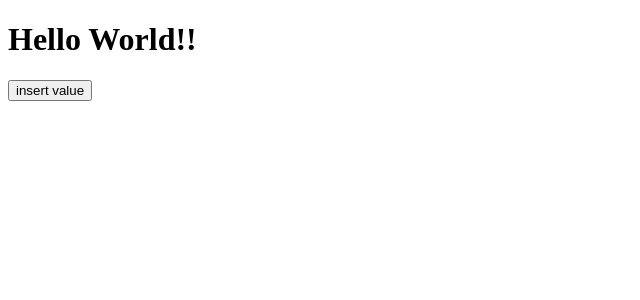
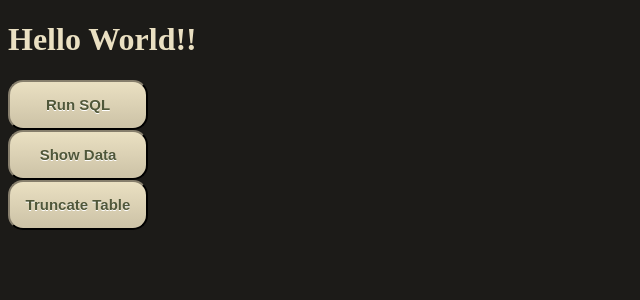
Before and after one commit to Fastnt-Rosmarin/GPTeam, a PHP site: page /php/test.php in a window 1280 px wide. Shown: the top 300 px of the page, without its empty margins (0-640 px from the left). Run offline with PHP 8.4, Linux system fonts and the light colour scheme.

Commit message:
Тестирование взаимодействия с БД +

```diff
--- a/php/db_connect.php
+++ b/php/db_connect.php
@@ -6,7 +6,8 @@ $db_user = 'root';
 $db_name = 'gpteam';
 
 $conn = new mysqli($db_host, $db_user, '', $db_name);
-
+mysqli_report(MYSQLI_REPORT_ERROR | MYSQLI_REPORT_STRICT);
+// Check connection
     if ($conn->connect_error) {
         die("Connection failed: " . $conn->connect_error);
     }
--- a/php/test.php
+++ b/php/test.php
@@ -1,22 +1,44 @@
+<?php
+    session_start();
+    include './db_connect.php';
+?>
 <!DOCTYPE html>
 <html lang="en">
 <head>
     <meta charset="UTF-8">
     <meta name="viewport" content="width=device-width, initial-scale=1.0">
+    <link rel="stylesheet" href="../style/style.css">
     <title>Document</title>
 </head>
 <body>
     <h1>Hello World!!</h1>
-    <button id="button">insert value</button>
-    <table id="users_table">
-        <!-- The table will be populated by the getUsers() function -->
-    </table>
+    <form method="POST">
+        <button type="submit" name="generate" class="buttonClass">Run SQL</button>
+        <button type="submit" name="select" class="buttonClass">Show Data</button>
+        <button type="submit" name="truncate" class="buttonClass">Truncate Table</button>
+    </form>
     <?php
-        session_start();
-        include './db_connect.php';
+        if(isset($_POST['generate'])) {
+            $value = rand(5, 15);
+            $value1 = rand(5, 15);
+            $sql = "INSERT INTO test (login, pass) VALUES ($value, $value1)";
+            mysqli_query($conn, $sql);
+        }
+        if(isset($_POST['select'])) {
+            $sql = "SELECT * FROM test";
+            $result = mysqli_query($conn, $sql);
+
+            while($row = mysqli_fetch_assoc($result)) {
+                echo "Login: " . $row['login'] . " - Password: " . $row['pass'] . "<br>";
+            }
+        }
+        if(isset($_POST['truncate'])) {
+            $sql = "TRUNCATE TABLE test";
+            mysqli_query($conn, $sql);
+        }
+    ?>
 
 
-    ?>
     <script src="../js/script.js">
 </body>
 </html>
--- a/style/style.css
+++ b/style/style.css
@@ -1 +1,34 @@
-/*# sourceMappingURL=style.css.map */
+html {
+  background-color: #1c1b18;
+  color: #eae0c2;
+}
+
+.buttonClass {
+  display: flex;
+  align-items: center;
+  justify-content: center;
+  font-size: 15px;
+  font-family: Arial;
+  width: 140px;
+  height: 50px;
+  border-width: 2px;
+  color: #505739;
+  border-color: #333029;
+  font-weight: bold;
+  border-top-left-radius: 15px;
+  border-top-right-radius: 15px;
+  border-bottom-left-radius: 15px;
+  border-bottom-right-radius: 15px;
+  box-shadow: 0px 1px 0px 0px #1c1b18;
+  text-shadow: 0px 1px 0px #ffffff;
+  background: linear-gradient(#eae0c2, #ccc2a6);
+}
+
+.buttonClass:hover {
+  background: linear-gradient(#ccc2a6, #eae0c2);
+}
+
+.buttonClass:active {
+  width: 130px;
+  height: 45px;
+}/*# sourceMappingURL=style.css.map */
--- a/style/style.scss
+++ b/style/style.scss
@@ -0,0 +1,32 @@
+html {
+  background-color: #1c1b18;
+  color: #eae0c2;
+}
+.buttonClass {
+  display: flex;
+  align-items: center;
+  justify-content: center;
+  font-size: 15px;
+  font-family: Arial;
+  width: 140px;
+  height: 50px;
+  border-width: 2px;
+  color: #505739;
+  border-color: #333029;
+  font-weight: bold;
+  border-top-left-radius: 15px;
+  border-top-right-radius: 15px;
+  border-bottom-left-radius: 15px;
+  border-bottom-right-radius: 15px;
+  box-shadow: 0px 1px 0px 0px #1c1b18;
+  text-shadow: 0px 1px 0px #ffffff;
+  background: linear-gradient(#eae0c2, #ccc2a6);
+}
+
+.buttonClass:hover {
+  background: linear-gradient(#ccc2a6, #eae0c2);
+}
+.buttonClass:active {
+  width: 130px;
+  height: 45px;
+}
--- a/Заметки/2 Небыстроград.txt
+++ b/Заметки/2 Небыстроград.txt
@@ -5,4 +5,6 @@
 
 TODO:
 
-- Протестировать по нормальному ставку и чтение из БД.
+- Протестировать по нормальному ставку и чтение из БД. +
+- Начать подключать EditorJS
+-
```
Also changed, not shown: 1 other file.
